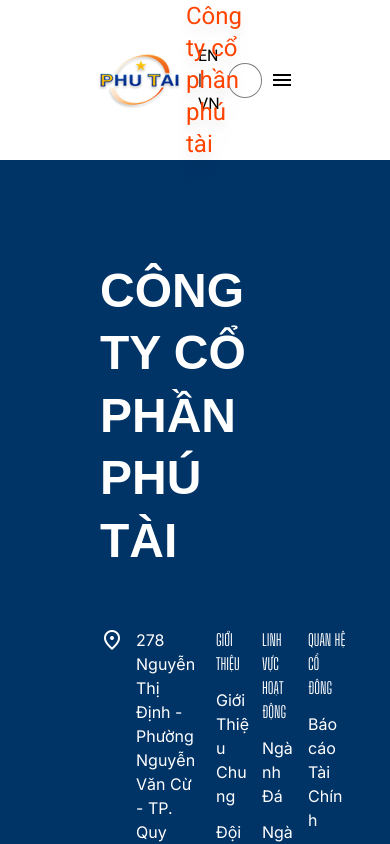
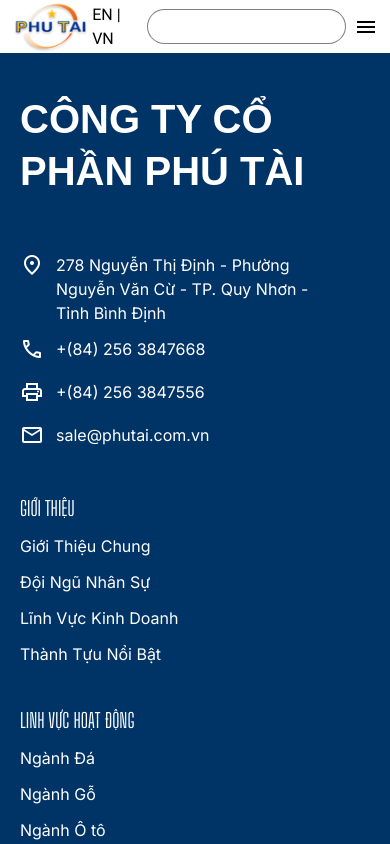
Before and after one commit to myphuong92/InternProject-2, a Vue app: page /InternProject-2/InternProject-2/linhvuc/dogo in a window 390 px wide. Shown: the top 844 px of the page. Built offline with nearby package versions, Linux system fonts and the light colour scheme; a web font is replaced by a local one.

Commit message:
adjust responsive homepage

```diff
--- a/src/components/colFooter.vue
+++ b/src/components/colFooter.vue
@@ -1,7 +1,7 @@
 <template>
   <div class="flex flex-col gap-3">
     <div v-if="title" class="title">
-        <p class="uppercase">{{ title }}</p>
+        <p class="uppercase text-xl md:text-base">{{ title }}</p>
     </div>
     <div class="flex flex-col content gap-3">
         <div :class="[item.icon ? 'flex gap-3': '']" v-for="item in items" :key="item">
--- a/src/components/footerComp.vue
+++ b/src/components/footerComp.vue
@@ -1,14 +1,14 @@
 <template>
   <footer>
-    <div class="bg-[#003366] px-[100px] text-white pt-[100px] pb-[60px] flex flex-col gap-14">
+    <div class="bg-[#003366] px-[20px] md:px-[100px] text-white pt-[40px] md:pt-[100px] pb-[60px] flex flex-col gap-14">
         <div>
             <p class="text-sub-heading uppercase">Công ty cổ phần phú tài</p>
         </div>
-        <div class="flex flex-row gap-2">
-                <texticon class="w-[40%] mr-8" :items="col1"/>
-                <texticon class="w-[20%]" :title="title2" :items="col2"/>
-                <texticon class="w-[20%]" :title="title3" :items="col3"/>
-                <texticon class="w-[20%]" :title="title4" :items="col4"/>
+        <div class="flex flex-col md:flex-row gap-10 md:gap-2">
+                <texticon class="md:w-[40%] mr-8" :items="col1"/>
+                <texticon class="md:w-[20%]" :title="title2" :items="col2"/>
+                <texticon class="md:w-[20%]" :title="title3" :items="col3"/>
+                <texticon class="md:w-[20%]" :title="title4" :items="col4"/>
         </div>
     </div>
   </footer>
--- a/src/components/headerComp.vue
+++ b/src/components/headerComp.vue
@@ -1,9 +1,9 @@
 <template>
     <header>
-        <div class="header-line flex justify-between px-24">
+        <div class="header-line flex justify-between px-3 md:px-24">
     <a class="flex items-center">
         <img src="/assets/img/logo.png" alt="">
-        <p class="text-2xl font-medium text-[#FF4300] drop-shadow-xl">Công ty cổ phần phú tài</p>
+        <p class="text-2xl font-medium text-[#FF4300] drop-shadow-xl hidden md:block">Công ty cổ phần phú tài</p>
     </a>
     <div class="flex items-center">
         <p>EN | VN</p>
--- a/src/components/sliderNganh.vue
+++ b/src/components/sliderNganh.vue
@@ -1,5 +1,5 @@
 <template>
-  <div class="slider">
+  <div class="slider md:w-[1000px]">
     <div class="list">
       <div
         class="item-slider relative"
@@ -8,17 +8,17 @@
       >
         <div>
           <img class="w-full" :src="content.bgimg" alt="" />
-          <div class="content flex flex-col">
+          <div class="content py-2  relative   flex flex-col mb-16 md:absolute md:w-[40%]">
             <div
               style="font-family: 'Big Shoulders Stencil Text', sans-serif"
-              class="title flex flex-col text-[#F16336] text-title"
+              class="title  flex flex-col text-[#F16336] text-title md:px-20 md:py-8"
             >
               <p>{{ content.id }}</p>
               <p>{{ content.title }}</p>
             </div>
-            <div class="desc bg-slate-50 flex flex-col justify-between gap-4">
+            <div class="desc bg-slate-50 flex flex-col justify-between gap-4 md:p-16">
               <p class="text-[#526D88]">{{ content.desc }}</p>
-              <buttonComp title="Xem thêm" class="w-1/2" changeColor="blue" />
+              <buttonComp title="Xem thêm" class="md:w-1/2" changeColor="blue" />
             </div>
           </div>
         </div>
@@ -66,20 +66,14 @@ let contents = [
 
 <style scoped>
 .slider .content {
-  position: absolute;
   bottom: 0;
-  width: 40%;
+
 }
-.slider .title {
-  padding: 5rem 2rem;
-}
-.slider .desc {
-  padding: 4rem;
-}
+
+
 .slider {
   position: relative;
   margin: auto;
-  width: 1000px;
   max-width: 100vw;
 }
 </style>
--- a/src/style.css
+++ b/src/style.css
@@ -102,11 +102,14 @@ h6 {
 }
 @media screen and (max-width: 768px) {
 	.container {
-		padding-left: 20px;
-		padding-right: 20px;
+		/* padding-left: 20px;
+		padding-right: 20px; */
 	}
 	.text-heading {
-		font-size: 38px;
+		font-size: 25px;
+	}
+    .text-sub-heading {
+		font-size: 2.5rem;
 	}
 	/* .text-desc {
 		font-size: 20px;
--- a/src/views/home.vue
+++ b/src/views/home.vue
@@ -48,7 +48,7 @@ const newsData = ref([
           <p class="text-heading text-[#F16336]">
             Nội Thất Đá Tự Nhiên Và Gỗ Cao Cấp
           </p>
-          <p class="text-xl text-white">
+          <p class="md:text-xl text-white">
             Xây dựng không gian sống và giá trị thẩm mỹ vượt thời gian
           </p>
 
@@ -57,12 +57,12 @@ const newsData = ref([
       </div>
     </section>
     <section>
-      <div class="flex flex-col p-[100px]">
-        <div class="flex justify-between mb-20">
-          <p class="text-sub-heading w-1/2 text-[#003366]">
+      <div class="flex flex-col p-[20px] md:p-[100px]">
+        <div class=" justify-between mb-8 md:mb-20 md:flex">
+          <p class="text-sub-heading md:w-1/2 text-[#003366]">
             LĨNH VỰC <span class="text-[#F16336]">HOẠT ĐỘNG</span>
           </p>
-          <p class="text-desc w-[40%]">
+          <p class="text-desc md:w-[40%]">
             Với khát vọng lan tỏa giá trị thịnh vượng, chúng tôi nghiên cứu và
             phát triển những sản phẩm từ đá tự nhiên và đồ gỗ nội thất độc đáo,
             mang lại sự khác biệt trong không gian sống cho cộng đồng mà chúng
@@ -73,33 +73,33 @@ const newsData = ref([
       </div>
     </section>
     <section>
-      <div class="p-[100px] bg-white flex flex-col gap-10">
+      <div class="md:p-[100px] p-[20px] bg-white flex flex-col gap-10">
         <div class="content">
-          <p class="uppercase text-sub-heading w-1/2 text-[#003366]">
+          <p class="uppercase text-sub-heading md:w-1/2 text-[#003366]">
             QUAN HỆ <span class="text-[#F16336]">CỔ ĐÔNG</span>
           </p>
         </div>
-        <div class="set-img-text grid grid-cols-3 gap-4">
-          <div class="col-span-2">
+        <div class="set-img-text grid grid-cols-1 md:grid-cols-3 gap-4">
+          <div class="md:col-span-2">
             <p class="text uppercase">BÁO CÁO TÀI CHÍNH</p>
             <div class="img">
               <img class="w-full" src="/assets/img/set-img-1.png" alt="" />
             </div>
           </div>
 
-          <div class="col-span-1">
+          <div class="md:col-span-1">
             <p class="text uppercase">BÁO CÁO THUẾ</p>
             <div class="img">
               <img class="w-full" src="/assets/img/set-img-2.png" alt="" />
             </div>
           </div>
-          <div class="col-span-1">
+          <div class="md:col-span-1">
             <p class="text uppercase">CÔNG BỐ THÔNG TIN</p>
             <div class="img">
               <img class="w-full" src="/assets/img/set-img-3.png" alt="" />
             </div>
           </div>
-          <div class="col-span-2">
+          <div class="md:col-span-2">
             <p class="text uppercase">TÀI LIỆU KHÁC</p>
             <div class="img">
               <img class="w-full" src="/assets/img/set-img-4.png" alt="" />
@@ -110,13 +110,13 @@ const newsData = ref([
     </section>
 
     <section>
-      <div class="p-[100px] flex flex-col gap-10">
+      <div class="p-[20px] md:p-[100px] flex flex-col gap-10">
         <div class="content">
-          <p class="uppercase text-sub-heading w-1/2 text-[#003366]">
+          <p class="uppercase text-sub-heading md:w-1/2 text-[#003366]">
             TIN TỨC VÀ <span class="text-[#F16336]">SỰ KIỆN</span>
           </p>
         </div>
-        <div class="card grid grid-cols-3 gap-5">
+        <div class="card grid grid-cols-1 md:grid-cols-3 gap-5">
           <newscard :cards="newsData" />
         </div>
       </div>
```
